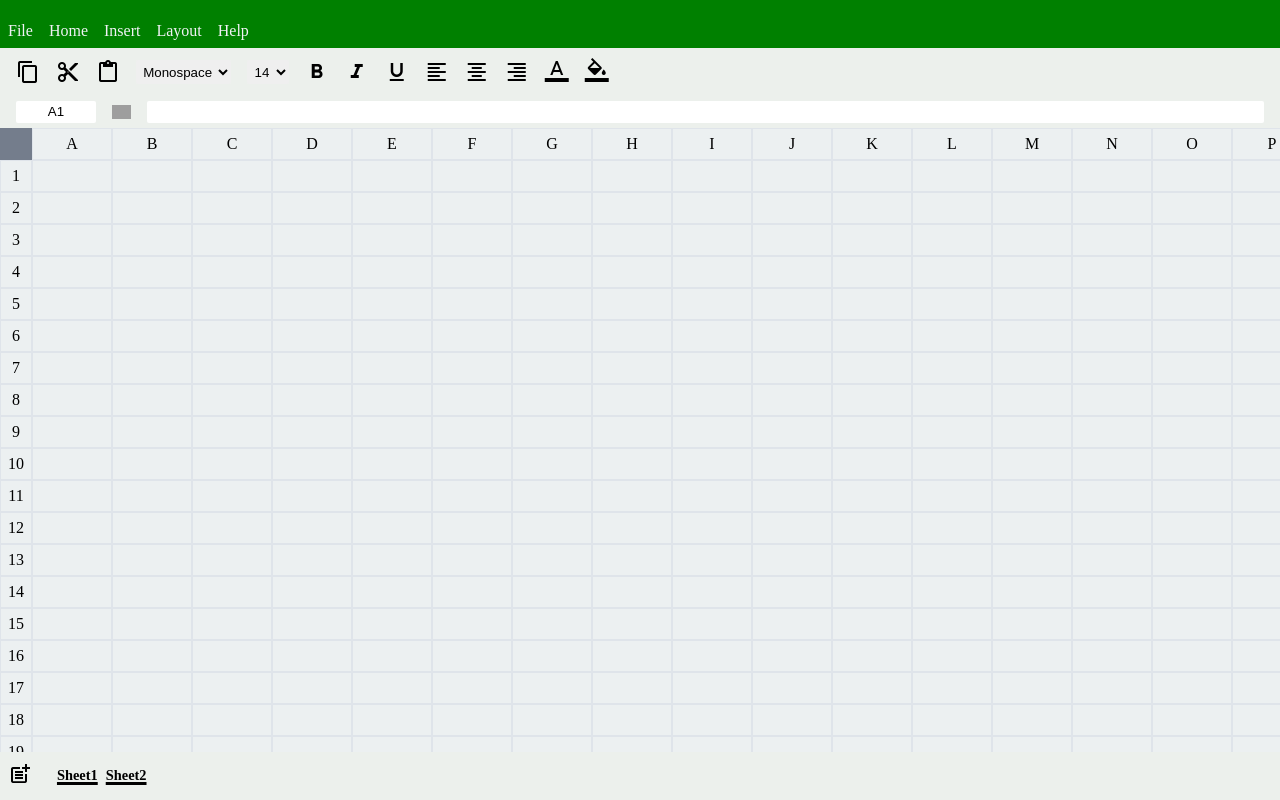
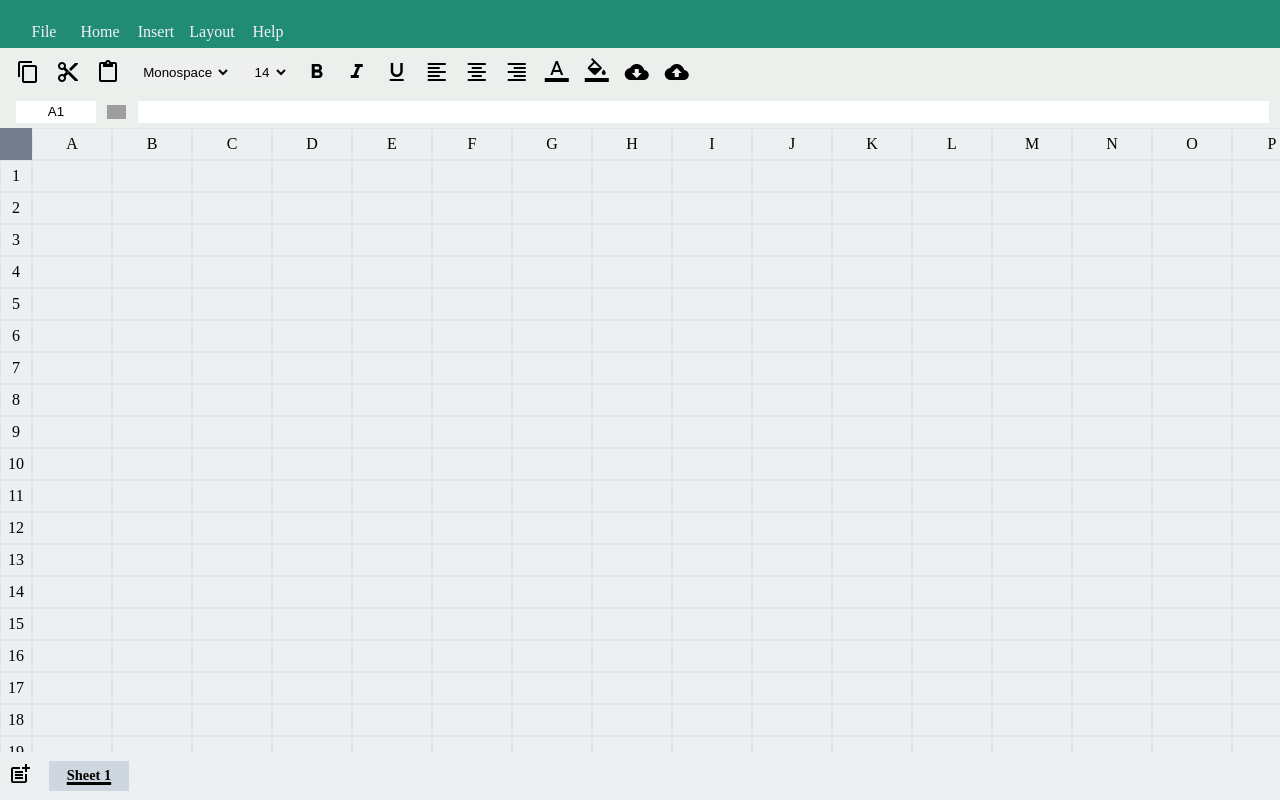
Before and after one commit to Vishnu-Murti-Pandey/Excel-Clone, a plain HTML site: page index.html in a window 1280 px wide. Drawn offline with Linux system fonts and the light colour scheme; grey boxes are pictures that could not be loaded.

Commit message:
add multiple sheets in excel

```diff
--- a/cell-properties.js
+++ b/cell-properties.js
@@ -1,27 +1,33 @@
 //Storage
 
+let collectedSheetDB = [];  // contains all sheet DB
 let sheetDB = [];
 
-for (let i = 0; i < rows; i++) {
-    let sheetRow = [];
-    for (let j = 0; j < cols; j++) {
-        let cellProp = {
-            bold: false,
-            italic: false,
-            underline: false,
-            alignment: "left",
-            fontFamily: "monospace",
-            fontSize: "14",
-            fontColor: "#000000",
-            BGcolor: "#ecf0f1",
-            value: "",
-            formula: "",
-            children: [],
-        }
-        sheetRow.push(cellProp);
-    }
-    sheetDB.push(sheetRow);
+{
+    let addSheetBtn = document.querySelector('.sheet-add-icon');
+    addSheetBtn.click();
 }
+
+// for (let i = 0; i < rows; i++) {
+//     let sheetRow = [];
+//     for (let j = 0; j < cols; j++) {
+//         let cellProp = {
+//             bold: false,
+//             italic: false,
+//             underline: false,
+//             alignment: "left",
+//             fontFamily: "monospace",
+//             fontSize: "14",
+//             fontColor: "#000000",
+//             BGcolor: "#ecf0f1",
+//             value: "",
+//             formula: "",
+//             children: [],
+//         }
+//         sheetRow.push(cellProp);
+//     }
+//     sheetDB.push(sheetRow);
+// }
 
 // Selectors for cell properties
 
@@ -194,7 +200,7 @@ function addListenerToAttachCellProperties(cell) {
 
         let formularBar = document.querySelector(".formula-bar");
         formularBar.value = cellProp.formula;
-        cell.value = cellProp.value;
+        cell.innerText = cellProp.value;
 
     });
 }
--- a/cycle-validation.js
+++ b/cycle-validation.js
@@ -1,14 +1,15 @@
 // Storage
+let collectedGraphComponent = [];
 let graphComponentMatrix = [];
 
-for (let i = 0; i < rows; i++) {
-    let row = [];
-    for (let j = 0; j < cols; j++) {
-        // Why Array -> More than 1 child relation
-        row.push([]);
-    }
-    graphComponentMatrix.push(row);
-}
+// for (let i = 0; i < rows; i++) {
+//     let row = [];
+//     for (let j = 0; j < cols; j++) {
+//         // Why Array -> More than 1 child relation
+//         row.push([]);
+//     }
+//     graphComponentMatrix.push(row);
+// }
 
 // True -> Cylic, False -> Non-cylic
 function isGraphCylic(graphComponentMatrix) {
--- a/grid.js
+++ b/grid.js
@@ -48,7 +48,3 @@ function addListenerForAddressBarDisplay(cell, i, j) {
         addressBar.value = `${colId}${rowId}`
     })
 }
-
-// By default clicked on first cell
-let firstCell = document.querySelector(".cell");
-firstCell.click();
--- a/index.html
+++ b/index.html
@@ -50,6 +50,9 @@
         <span class="material-icons"> format_color_fill </span>
         <input type="color" class="BGcolor-prop" />
       </div>
+
+      <span class="material-icons download"> cloud_download </span>
+      <span class="material-icons open"> cloud_upload </span>
     </div>
 
     <div class="formula-actions-cont">
@@ -73,16 +76,14 @@
       <div class="sheet-add-icon">
         <span class="material-icons"> post_add </span>
       </div>
-      <div class="sheets-folder-cont">
-        <div class="sheet-folder">Sheet1</div>
-        <div class="sheet-folder">Sheet2</div>
-      </div>
+      <div class="sheets-folder-cont"></div>
     </div>
 
     <script src="grid.js"></script>
+    <script src="cyclePathTrace.js"></script>
+    <script src="cycle-validation.js"></script>
+    <script src="sheetsHandling.js"></script>
     <script src="cell-properties.js"></script>
-    <script src="cycle-validation.js"></script>
-    <script src="cyclePathTrace.js"></script>
     <script src="formula.js"></script>
   </body>
 </html>
--- /dev/null
+++ b/sheetsHandling.js
@@ -0,0 +1,140 @@
+let activeSheetColor = "#ced6e0";
+let sheetFolderCont = document.querySelector(".sheets-folder-cont")
+let addSheetBtn = document.querySelector(".sheet-add-icon");
+
+addSheetBtn.addEventListener('click', (e) => {
+    let sheet = document.createElement("div");
+    sheet.setAttribute("class", "sheet-folder");
+
+    let allSheetFolders = document.querySelectorAll(".sheet-folder");
+    console.log({ allSheetFolders });
+    sheet.setAttribute("id", allSheetFolders.length);
+
+    sheet.innerHTML = `<div class="sheet-content">Sheet ${allSheetFolders.length + 1}</div>`;
+
+    sheetFolderCont.appendChild(sheet);
+    sheet.scrollIntoView();
+
+    //DB
+    createSheetDB();
+    createGraphComponentMatrix();
+    handleSheetActiveness(sheet);
+    handleSheetRemoval(sheet);
+    sheet.click();
+
+});
+
+function handleSheetRemoval(sheet) {
+    sheet.addEventListener("mousedown", (e) => {
+        // Right click
+        if (e.button !== 2) return;
+
+        let allSheetFolders = document.querySelectorAll(".sheet-folder");
+        if (allSheetFolders.length === 1) {
+            alert("You need to have atleast one sheet!!");
+            return;
+        }
+
+        let response = confirm("Your sheet will be removed permanently, Are you sure?");
+        if (response === false) return;
+
+        let sheetIdx = Number(sheet.getAttribute("id"));
+        // DB
+        collectedSheetDB.splice(sheetIdx, 1);
+        collectedGraphComponent.splice(sheetIdx, 1);
+        // UI
+        handleSheetUIRemoval(sheet)
+
+        // By default DB to sheet 1 (active)
+        sheetDB = collectedSheetDB[0];
+        graphComponentMatrix = collectedGraphComponent[0];
+        handleSheetProperties();
+    })
+}
+
+function handleSheetUIRemoval(sheet) {
+    sheet.remove();
+    let allSheetFolders = document.querySelectorAll(".sheet-folder");
+    for (let i = 0; i < allSheetFolders.length; i++) {
+        allSheetFolders[i].setAttribute("id", i);
+        let sheetContent = allSheetFolders[i].querySelector(".sheet-content");
+        sheetContent.innerText = `Sheet ${i + 1}`;
+        allSheetFolders[i].style.backgroundColor = "transparent";
+    }
+
+    allSheetFolders[0].style.backgroundColor = activeSheetColor;
+}
+
+function handleSheetDB(sheetIdx) {
+    sheetDB = collectedSheetDB[sheetIdx];
+    graphComponentMatrix = collectedGraphComponent[sheetIdx];
+}
+
+function handleSheetProperties() {
+    for (let i = 0; i < rows; i++) {
+        for (let j = 0; j < cols; j++) {
+            let cell = document.querySelector(`.cell[rid="${i}"][cid="${j}"]`);
+            cell.click();
+        }
+    }
+    // By default click on first cell via DOM
+    let firstCell = document.querySelector(".cell");
+    firstCell.click();
+}
+
+function handleSheetUI(sheet) {
+    let allSheetFolders = document.querySelectorAll(".sheet-folder");
+    for (let i = 0; i < allSheetFolders.length; i++) {
+        allSheetFolders[i].style.backgroundColor = "transparent";
+    }
+    sheet.style.backgroundColor = activeSheetColor;
+}
+
+function handleSheetActiveness(sheet) {
+    sheet.addEventListener("click", (e) => {
+        let sheetIdx = Number(sheet.getAttribute("id"));
+        console.log({ sheetIdx });
+        handleSheetDB(sheetIdx);
+        handleSheetProperties();
+        handleSheetUI(sheet);
+    });
+}
+
+function createSheetDB() {
+    let sheetDB = [];
+
+    for (let i = 0; i < rows; i++) {
+        let sheetRow = [];
+        for (let j = 0; j < cols; j++) {
+            let cellProp = {
+                bold: false,
+                italic: false,
+                underline: false,
+                alignment: "left",
+                fontFamily: "monospace",
+                fontSize: "14",
+                fontColor: "#000000",
+                BGcolor: "#ecf0f1",
+                value: "",
+                formula: "",
+                children: [],
+            }
+            sheetRow.push(cellProp);
+        }
+        sheetDB.push(sheetRow);
+    }
+    collectedSheetDB.push(sheetDB);
+}
+
+function createGraphComponentMatrix() {
+    let graphComponentMatrix = [];
+    for (let i = 0; i < rows; i++) {
+        let row = [];
+        for (let j = 0; j < cols; j++) {
+            // Why Array -> More than 1 child relation
+            row.push([]);
+        }
+        graphComponentMatrix.push(row);
+    }
+    collectedGraphComponent.push(graphComponentMatrix)
+}
--- a/style.css
+++ b/style.css
@@ -9,14 +9,20 @@ body {
 
 .page-actions-cont {
     height: 3rem;
-    background-color: green;
+    background-color: #218c74;
     display: flex;
     align-items: flex-end;
+    padding-left: 1rem;
 }
 
 .page-action {
-    margin: 0.5rem;
+    width: 3.5rem;
+    height: 2rem;
+    text-align: center;
     color: #f1f2f6;
+    display: flex;
+    justify-content: center;
+    align-items: center;
 }
 
 .cell-props-actions-cont {
@@ -27,24 +33,23 @@ body {
     padding-left: 1rem;
 }
 
-.cell-props-actions-cont > * {
+.cell-props-actions-cont>* {
     display: inline-block;
     margin-right: 1rem;
-
 }
 
-.cell-props-actions-cont :hover {
+.cell-props-actions-cont>*:hover {
     cursor: pointer;
+}
+
+.cell-props-actions-cont>select {
+    border: none;
+    border-radius: 2px;
+    outline: none;
 }
 
 .font-family-prop {
     padding: 0.2rem;
-}
-
-.cell-props-actions-cont > select {
-    border: none;
-    border-radius: 2px;
-    outline: none;
 }
 
 .font-size-prop {
@@ -59,20 +64,19 @@ body {
     align-items: center;
 }
 
-.formula-actions-cont > img {
-    width:1.2rem;
+.formula-actions-cont>img {
+    width: 1.2rem;
 }
 
-.formula-actions-cont > input {
+.formula-actions-cont>input {
     outline: none;
     border: none;
-    border-radius: 2px;
-    height:70%
+    height: 70%
 }
 
-.formula-actions-cont > * {
+.formula-actions-cont>* {
     display: inline-block;
-    margin-right: 1rem;
+    margin-right: 0.7rem;
 }
 
 .address-bar {
@@ -81,12 +85,12 @@ body {
 }
 
 .formula-bar {
-    width: calc(100vw - 5rem - 1rem - 1.2rem);
+    width: calc(100vw - 5rem - 0.7rem - 0.7rem - 0.7rem);
 }
 
 .sheet-actions-cont {
     height: 3rem;
-    background-color: #ecf0ec;
+    background-color: #ecf0f1;
     display: flex;
     align-items: center;
     padding-left: 0.5rem;
@@ -94,28 +98,40 @@ body {
     gap: 1rem;
 }
 
-.sheet-actions-cont > * {
+.sheet-actions-cont>* {
     display: inline-block;
 }
 
 .sheet-add-icon {
     width: 2vw;
+    cursor: pointer;
 }
 
 .sheets-folder-cont {
+    display: flex;
+    align-items: center;
     height: 80%;
-    /* background-color: yellow; */
+    width: 5rem;
     width: calc(100vw - 2vw);
+    overflow: auto;
+}
+
+.sheet-folder {
+    height: 80%;
+    text-decoration: underline;
+    font-weight: bold;
+    text-decoration-thickness: 3px;
+    font-size: 0.9rem;
+    text-align: center;
+    /* background-color: blue; */
     display: flex;
+    justify-content: center;
     align-items: center;
 }
 
-.sheet-folder {
-    text-decoration: underline;
-    margin-left: 0.5rem;
-    font-weight: bold;
-    text-decoration-thickness: 3px;
-    font-size: 0.9rem;
+.sheet-content {
+    width: 5rem;
+    /* background-color: green; */
 }
 
 .grid-actions-cont {
@@ -130,12 +146,10 @@ body {
     height: 2rem;
     background-color: #747d8c;
     position: fixed;
-    z-index: 1;
+    z-index: 4;
 }
 
 .address-col-cont {
-    /* height: 20rem;   */
-    width: 2rem;
     position: sticky;
     top: 2rem;
     left: 0;
@@ -144,15 +158,14 @@ body {
 
 .cells-cont {
     position: absolute;
-    top:0;
-    left:2rem;
+    top: 0;
+    left: 2rem;
     /* background-color: lightseagreen; */
 }
 
 .cell {
     height: 2rem;
     width: 5rem;
-    /* display: flex; */
     border: 1px solid #dfe4ea;
     outline: none;
     /* background-color: yellowgreen; */
@@ -167,7 +180,6 @@ body {
     display: flex;
     position: sticky;
     top: 0;
-    left: 2rem;
     /* background-color: lightcoral; */
 }
 
@@ -193,7 +205,7 @@ body {
     position: relative;
 }
 
-.color-prop > input {
+.color-prop>input {
     opacity: 0;
     position: absolute;
     top: 0;
```
